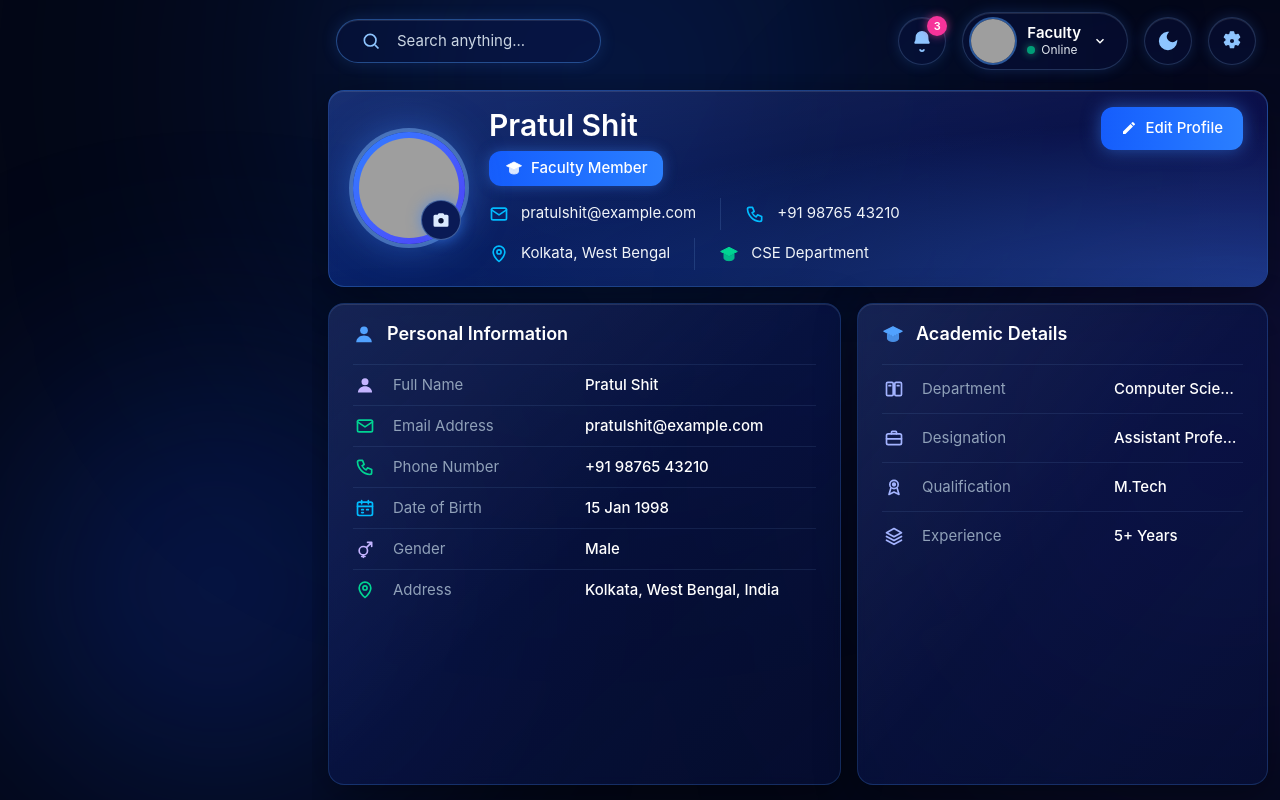
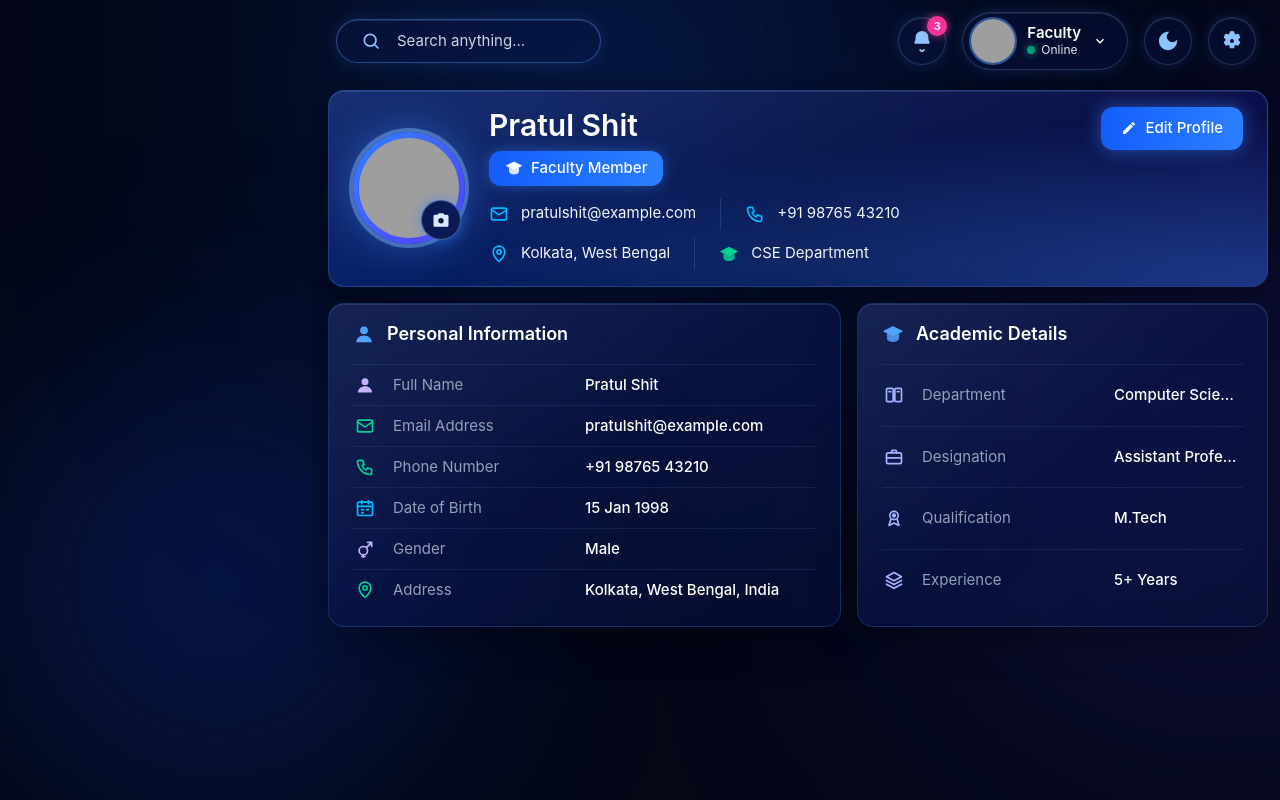
Before and after one commit to Sayantan16122004/Smart-Student-Hub, a React app in the folder frontend/: page /faculty/profile in a window 1280 px wide. Built offline with nearby package versions, Linux system fonts and the light colour scheme; grey boxes are pictures that could not be loaded; the HTML template or start-up script is replaced by a standard one.

Commit message:
style(profile): size cards to content, remove empty space at bottom

```diff
--- a/frontend/faculty/pages/Profile.jsx
+++ b/frontend/faculty/pages/Profile.jsx
@@ -138,13 +138,13 @@ function SectionTitle({ icon: Icon, children }) {
 
 function InfoRows({ rows, roomy = false }) {
   return (
-    <div className="flex flex-col divide-y divide-slate-300/40 border-t border-slate-300/40 dark:divide-blue-300/10 dark:border-blue-300/10">
+    <div className="flex flex-1 flex-col divide-y divide-slate-300/40 border-t border-slate-300/40 dark:divide-blue-300/10 dark:border-blue-300/10">
       {rows.map((r) => {
         const Icon = r.icon;
         return (
           <div
             key={r.label}
-            className={`group/row flex items-center gap-4 transition-colors hover:bg-blue-400/[0.06] ${roomy ? "py-3" : "py-[0.5rem]"}`}
+            className={`group/row flex items-center gap-4 py-[0.5rem] transition-colors hover:bg-blue-400/[0.06] ${roomy ? "flex-1" : ""}`}
           >
             <span className={`flex h-6 w-6 shrink-0 items-center justify-center ${TONE[r.tone]}`}>
               <Icon size={20} />
@@ -241,16 +241,16 @@ export default function Profile() {
       </Card>
 
       {/* Details */}
-      <div className="grid grid-cols-1 gap-4 lg:min-h-0 lg:flex-1 lg:grid-cols-[1.25fr_1fr]">
+      <div className="grid grid-cols-1 gap-4 lg:grid-cols-[1.25fr_1fr]">
         <Card delay={120}>
-          <div className="h-full px-6 py-4 lg:overflow-hidden">
+          <div className="flex h-full flex-col px-6 py-4">
             <SectionTitle icon={UserIcon}>Personal Information</SectionTitle>
             <InfoRows rows={PERSONAL} />
           </div>
         </Card>
 
         <Card delay={200}>
-          <div className="h-full px-6 py-4 lg:overflow-hidden">
+          <div className="flex h-full flex-col px-6 py-4">
             <SectionTitle icon={GradCapIcon}>Academic Details</SectionTitle>
             <InfoRows rows={ACADEMIC} roomy />
           </div>
```
